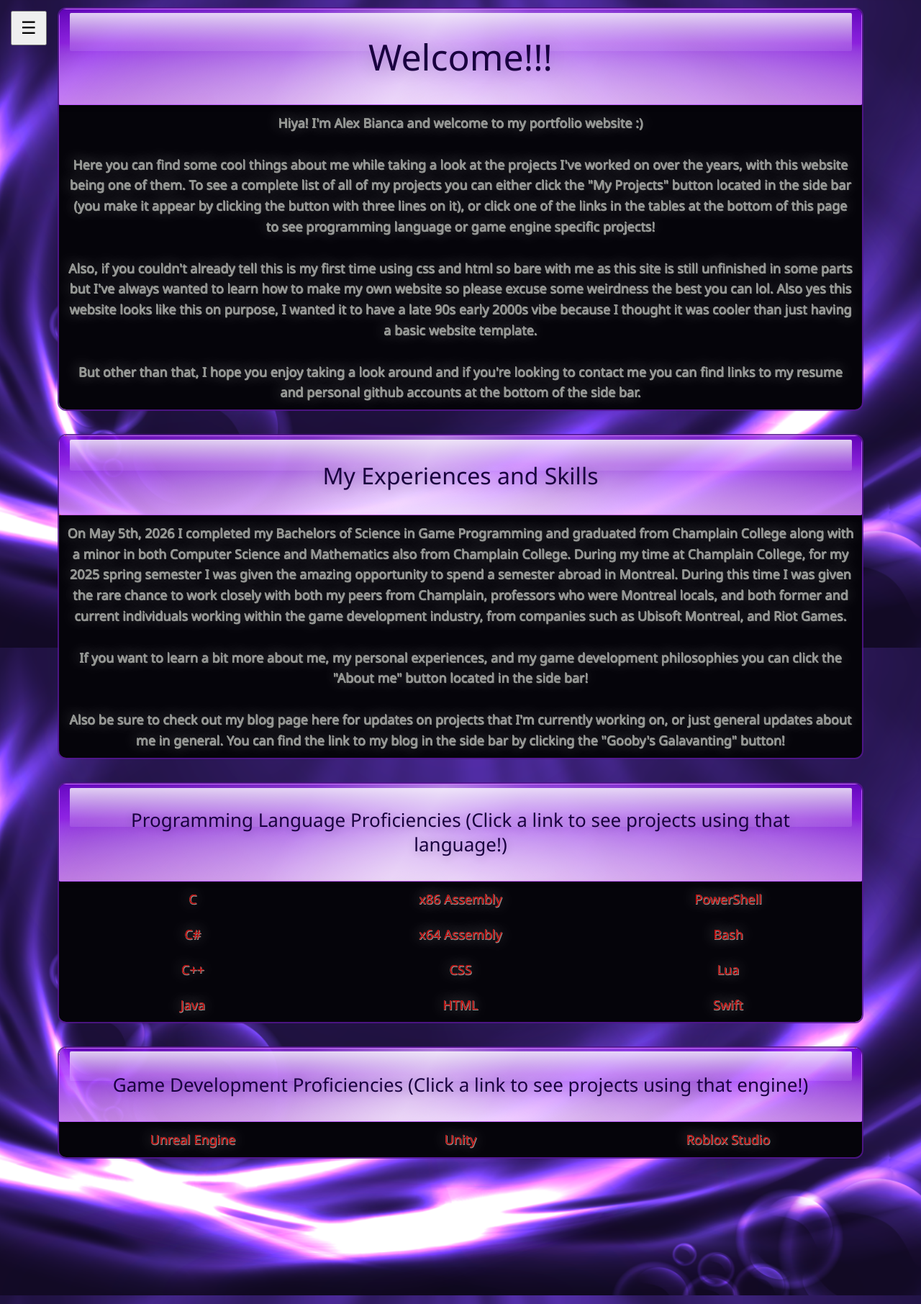
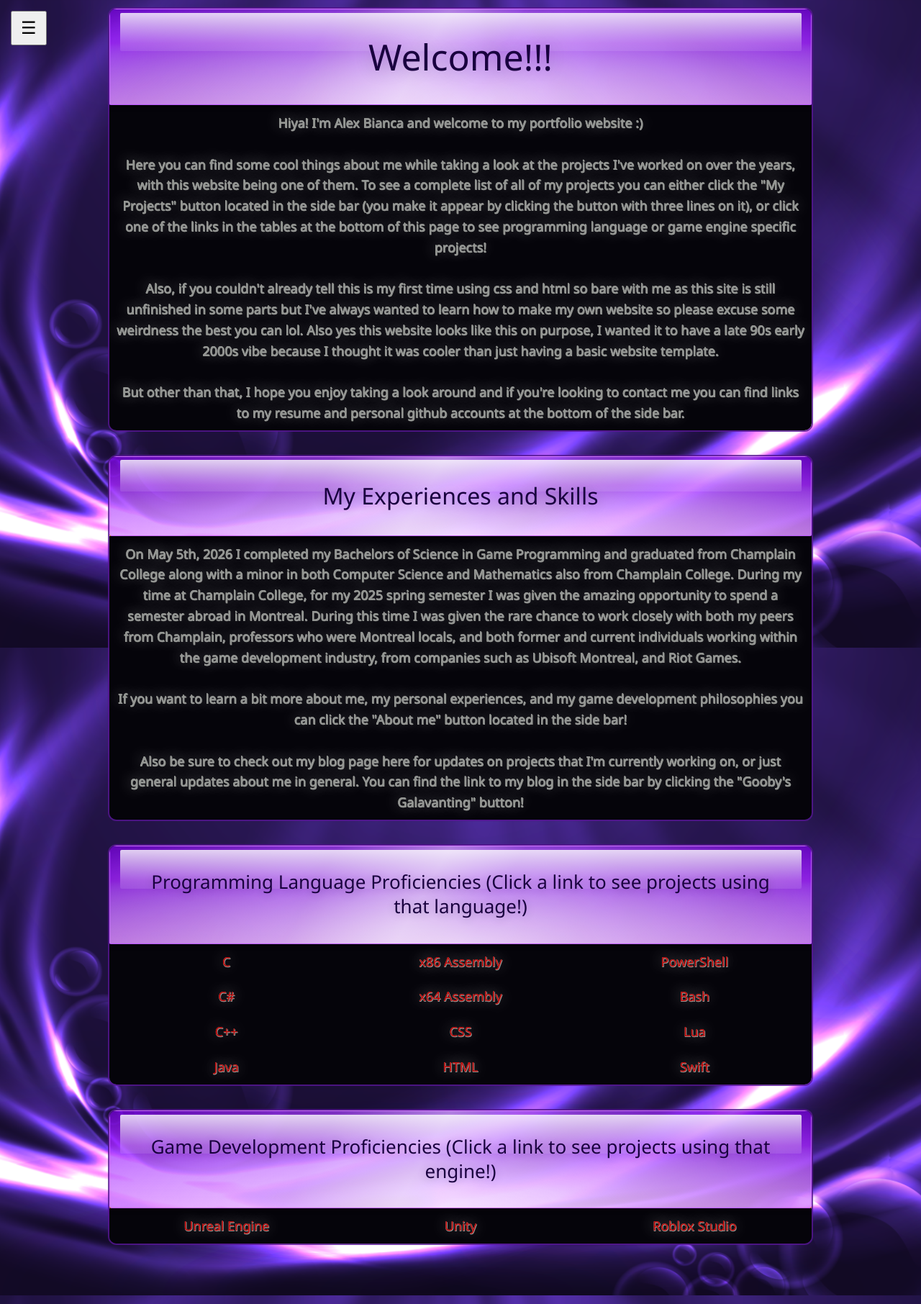
Before and after one commit to goobydaniels/goobydaniels.github.io, a Jekyll site: the page built from index.md, in a window 1280 px wide. Shown: the whole page at 72% size. Built offline with Jekyll 4.4.1, drawn with Linux system fonts in a browser that asks for light colours.

Commit message:
margin changes side bar table test

```diff
--- a/_layouts/default.html
+++ b/_layouts/default.html
@@ -17,7 +17,13 @@
     <button id = "menuToggle">☰</button>
     <div class="wrapper">
       <header class = "hidden">
-        <h2>{{ site.title }}</h2>
+        <table class="equal-width-table">
+          <tr>
+            <th class = "frutiger-aero-header" colspan="1" style="text-align: center;">
+              <h2>{{ site.title }}</h2>
+            </th>
+          </tr>
+        </table>
         <ul>
           <li>
           <a id="homeButton" class="frutiger-aero-button medium" href="https://goobydaniels.github.io/">Home
--- a/_sass/jekyll-theme-dinky.scss
+++ b/_sass/jekyll-theme-dinky.scss
@@ -733,8 +733,8 @@
   max-width: 100%;
   // Main text section alignment from side box
   float:none;
-  padding-right: 80px;
-  padding-left: 80px;
+  padding-right: 150px;
+  padding-left: 150px;
   // Main text section bottom padding
   padding-bottom:50px;
 }
```
